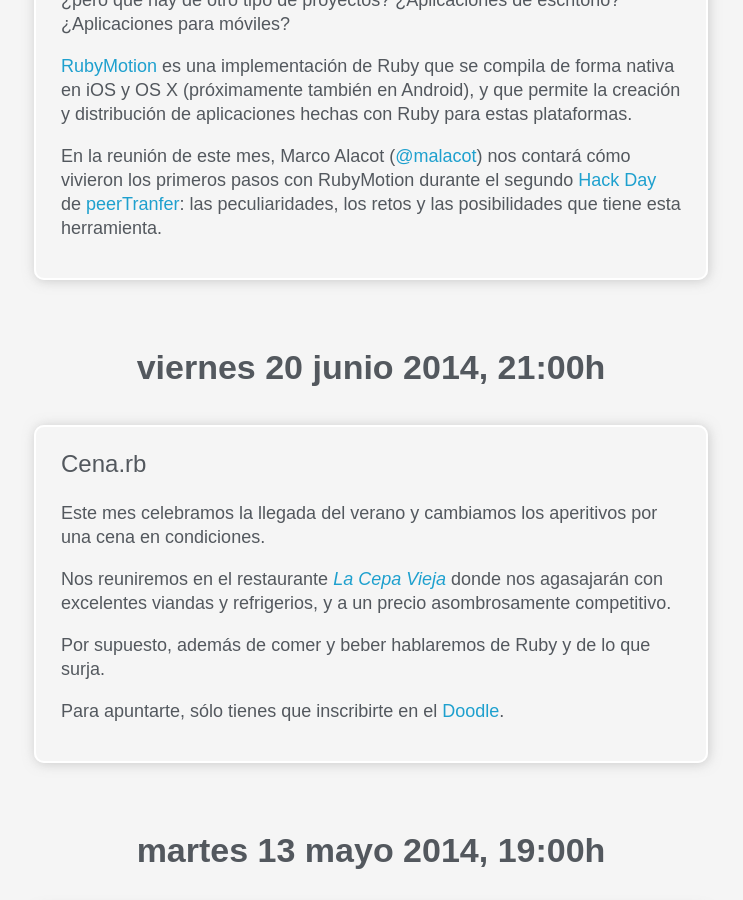
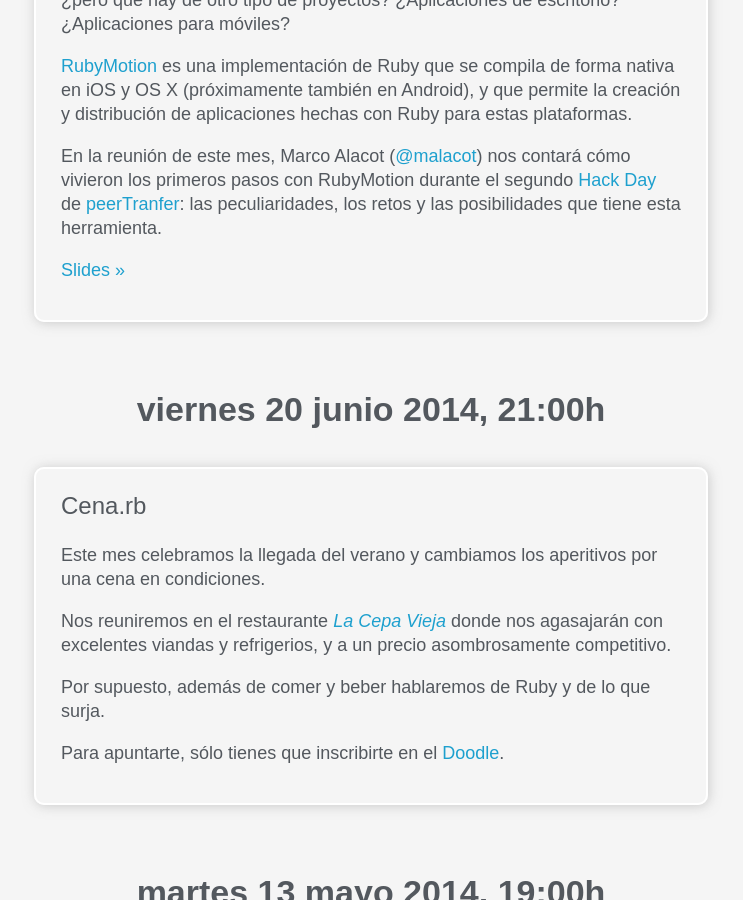
Before and after one commit to josacar/valenciarb.github.io, a Jekyll site: the page built from past.html, in a window 1280 px wide and 900 px high, scrolled down 1739 px. Shown: the whole window, without its empty margins (269-1012 px from the left). Built offline with Jekyll 4.4.1, drawn with Linux system fonts in a browser that asks for light colours; some web fonts are replaced; Markdown is read by kramdown in place of the engine named in the settings.

Commit message:
Add reference link for July 2014 event

```diff
--- a/_posts/2014-07-22-rubymotion.markdown
+++ b/_posts/2014-07-22-rubymotion.markdown
@@ -8,3 +8,5 @@ Estamos acostumbrados a utilizar Ruby en el desarrollo de aplicaciones web, ¿pe
 [RubyMotion](http://www.rubymotion.com/) es una implementación de Ruby que se compila de forma nativa en iOS y OS X (próximamente también en Android), y que permite la creación y distribución de aplicaciones hechas con Ruby para estas plataformas.
 
 En la reunión de este mes, Marco Alacot ([@malacot](https://twitter.com/malacot)) nos contará cómo vivieron los primeros pasos con RubyMotion durante el segundo [Hack Day](http://engineering.peertransfer.com/post/83798298826/hack-day-recap) de [peerTranfer](https://www.peertransfer.com/): las peculiaridades, los retos y las posibilidades que tiene esta herramienta.
+
+[Slides »](https://speakerdeck.com/marcoalacot/from-ruby-to-rubymotion)
```
